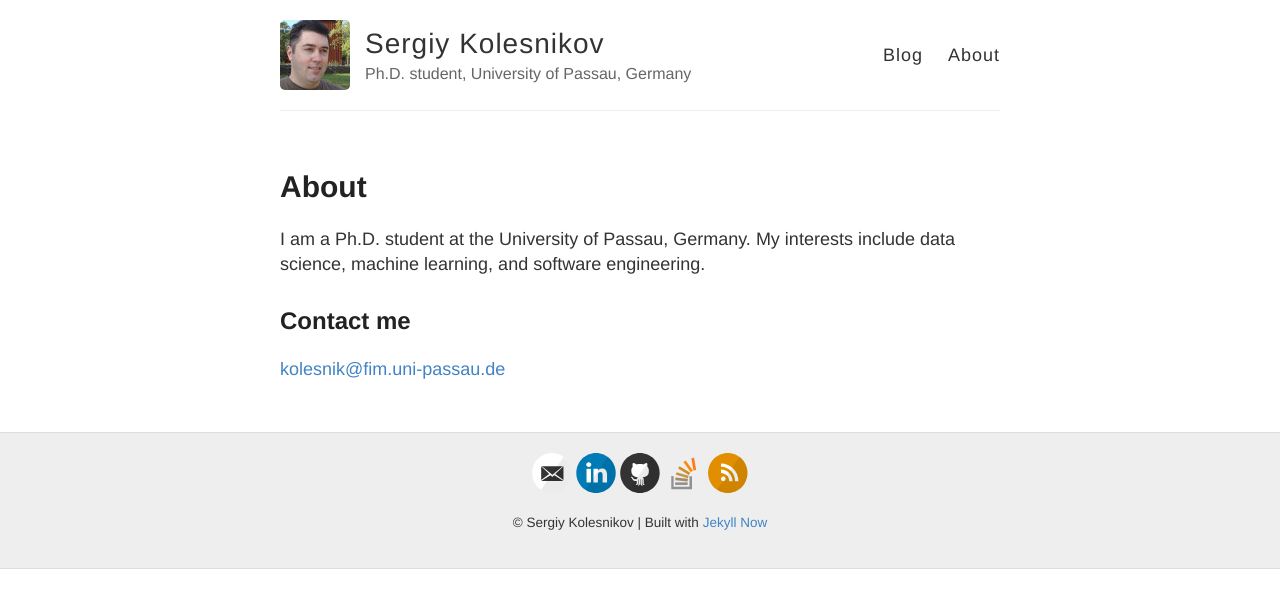
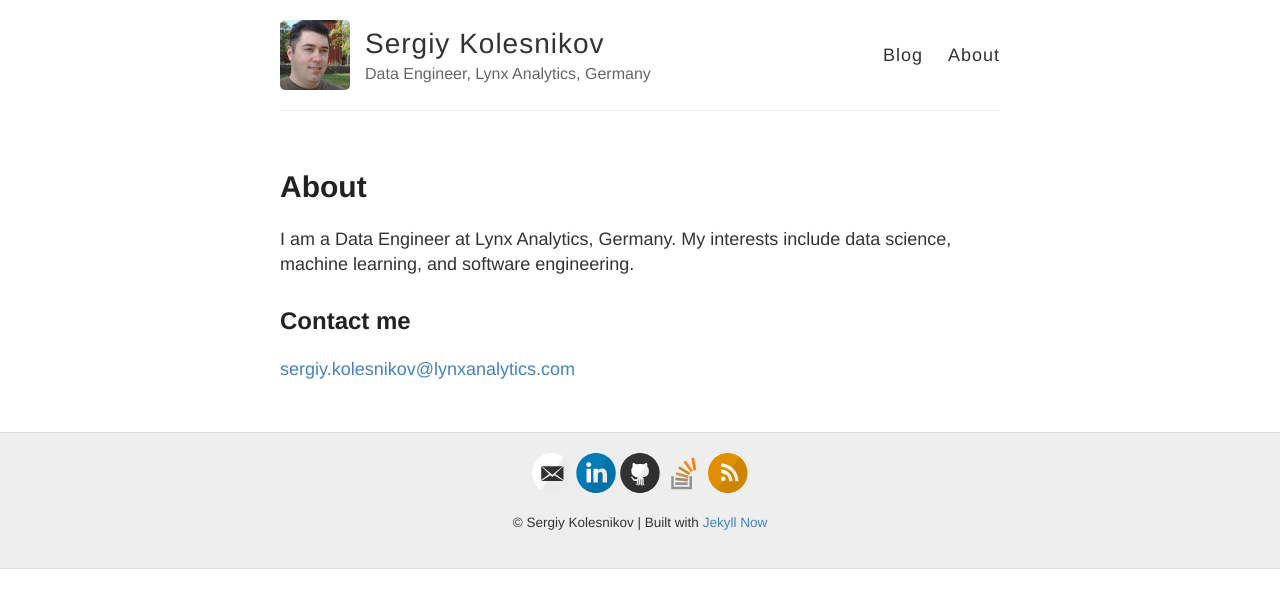
Before and after one commit to SergiyKolesnikov/sergiykolesnikov.github.io, a Jekyll site: the page built from about.md, in a window 1280 px wide. Shown: the top 608 px of the page. Built offline with Jekyll 4.4.1, drawn with Linux system fonts in a browser that asks for light colours.

Commit message:
Change About.

```diff
--- a/_config.yml
+++ b/_config.yml
@@ -6,7 +6,7 @@
 name: Sergiy Kolesnikov
 
 # Short bio or description (displayed in the header)
-description: Ph.D. student, University of Passau, Germany
+description: Data Engineer, Lynx Analytics, Germany
 
 # URL of your avatar or profile pic (you could use your GitHub profile pic)
 avatar: /images/sergiy.png
@@ -18,7 +18,7 @@ avatar: /images/sergiy.png
 # Includes an icon in the footer for each username you enter
 footer-links:
   dribbble:
-  email: kolesnik@fim.uni-passau.de
+  email: sergiy.kolesnikov@lynxanalytics.com
   facebook:
   flickr:
   github: SergiyKolesnikov
--- a/about.md
+++ b/about.md
@@ -4,8 +4,8 @@ title: About
 permalink: /about/
 ---
 
-I am a Ph.D. student at the University of Passau, Germany. My interests include data science, machine learning, and software engineering.
+I am a Data Engineer at Lynx Analytics, Germany. My interests include data science, machine learning, and software engineering.
 
 ## Contact me
 
-[kolesnik@fim.uni-passau.de](mailto:kolesnik@fim.uni-passau.de)
+[sergiy.kolesnikov@lynxanalytics.com](mailto:sergiy.kolesnikov@lynxanalytics.com)
```
